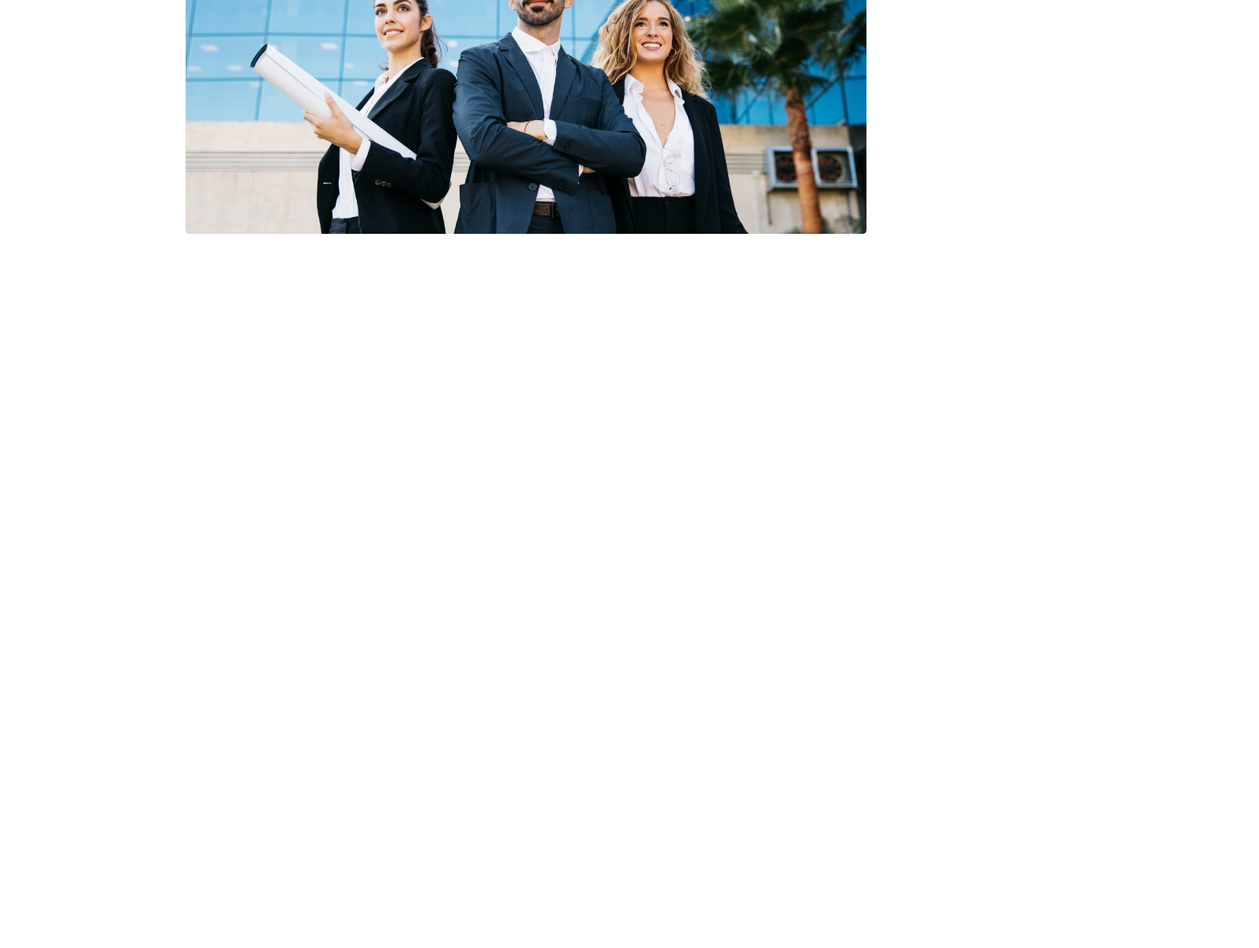
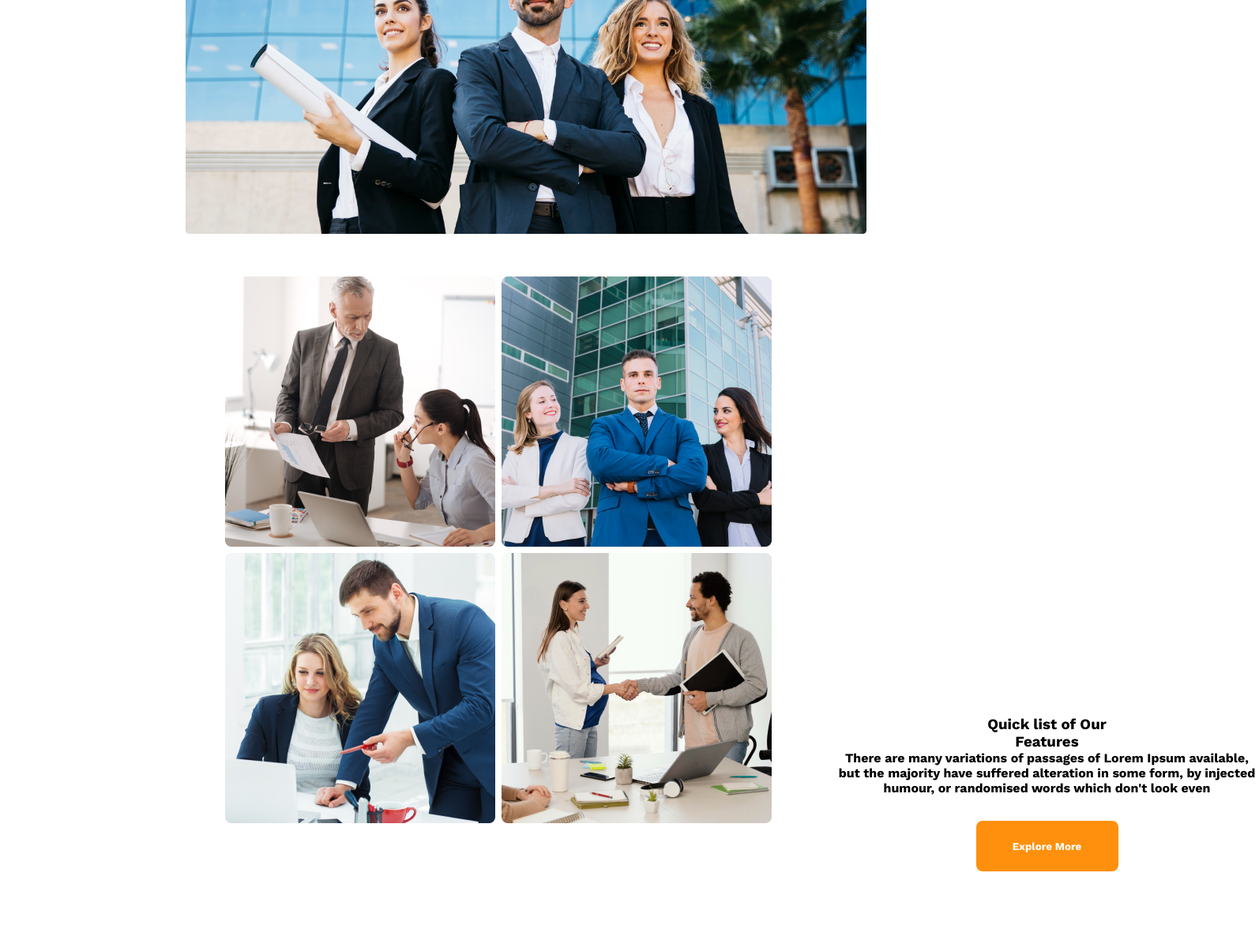
Before and after one commit to rezwanulislamrimel/G3-Architects, a plain HTML site: page index.html in a window 1280 px wide. Shown: the part 691-1891 px from the top of the page at 79% size, 1594 px wide, since content can reach past the window. Before the commit the page ends 991 px from the top, so only its background shows below. Drawn offline with nearby package versions, Linux system fonts and the light colour scheme.

Commit message:
section-title commit

```diff
--- a/index.html
+++ b/index.html
@@ -30,10 +30,38 @@
        <button class="btn-primary">Explore More</button>
        <img class="banner-title" src="images/banner.png" alt="">
        </div>
+       <main>
+        <div class="banner-container">
+            <div class="banner-left-container">
+        <div class="banner-up">
+            <div class="banner">
+                <img class="banner-logo" src="images/team1.png" alt="">
+            </div>
+            <div class="banner">
+                <img class="banner-logo" src="images/team2.png" alt="">
+            </div>
 
+        </div>
+        <div class="banner-down">
+            <div class="banner">
+                <img class="banner-logo" src="images/team3.png" alt="">
+            </div>
+            <div class="banner">
+                <img class="banner-logo" src="images/team4.png" alt="">
+            </div>
+        </div>
+            </div>
+            <div class="banner-right-container">
+                <div class="text-area">
+                    <h3 class="header-text">Quick list of Our </h3>
+                    <h3 class="header-text" >Features</h3>
+                    <p class="header-p" >There are many variations of passages of Lorem Ipsum available, but the majority have suffered alteration in some form, by injected humour, or randomised words which don't look even</p>
+                    <button class="btn-primary">Explore More</button>
+                </div>
+            </div>
+        </div>
 </section>
-
-    <main>
+<!-- banner-logo section -->
 
     </main>
     <footer>
--- a/style/style.css
+++ b/style/style.css
@@ -64,6 +64,47 @@ line-height: 26px;
 .banner-title{
     width: 100%;
     height: 100%;
-  margin-top: auto;
+
 
 }
+ /* banner-logo */
+ .banner-up{
+    display: flex;
+
+
+ }
+
+ .banner{
+    padding: 50px;
+    width: 250px;
+    height: 250px;
+    border-radius: 8px;
+
+ }
+ .banner-logo{
+    width: 342px;
+   height: 342px;
+    padding-bottom: 10px;
+ }
+.banner-down{
+    display: flex;
+
+}
+.banner-right-container{
+
+
+    position: absolute;
+    width: 537px;
+    height: 304px;
+    left: 1057px;
+    top: 1597px;
+
+
+
+
+}
+.header-text{
+
+
+
+}
```
